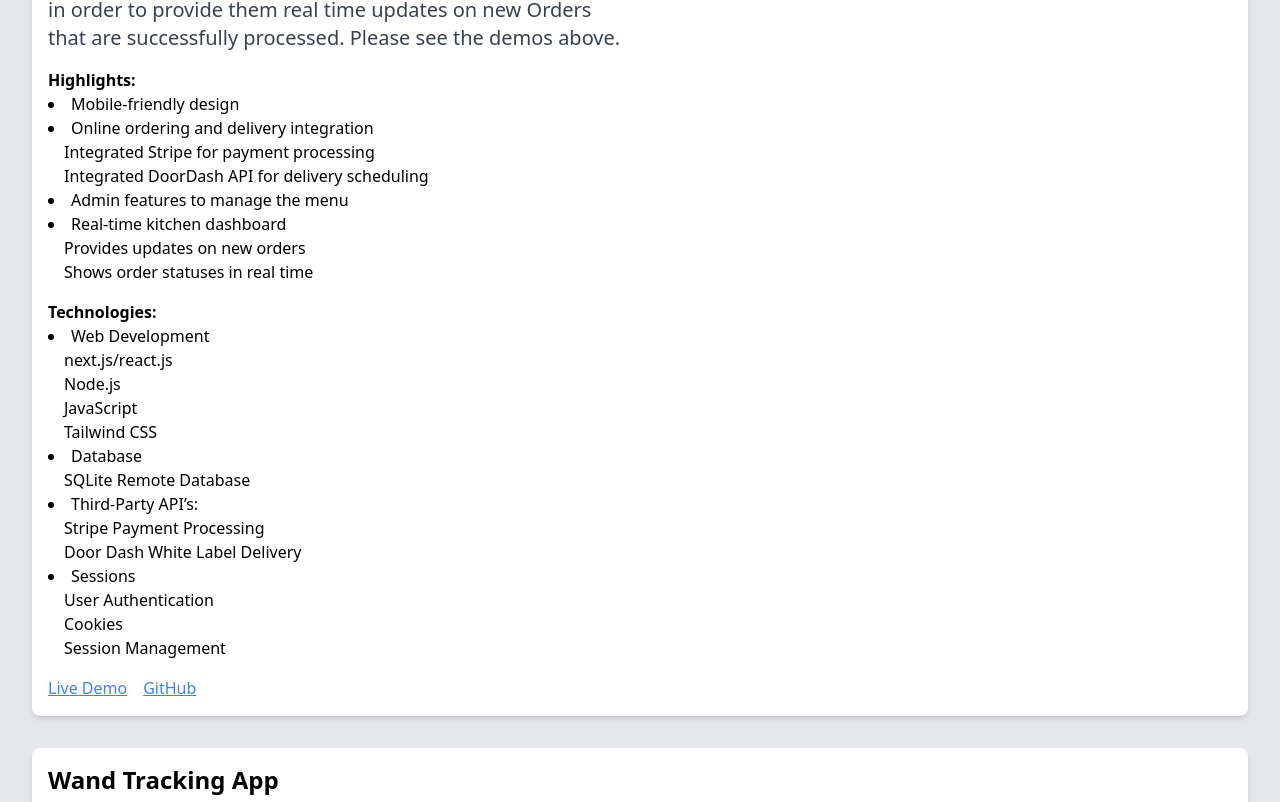
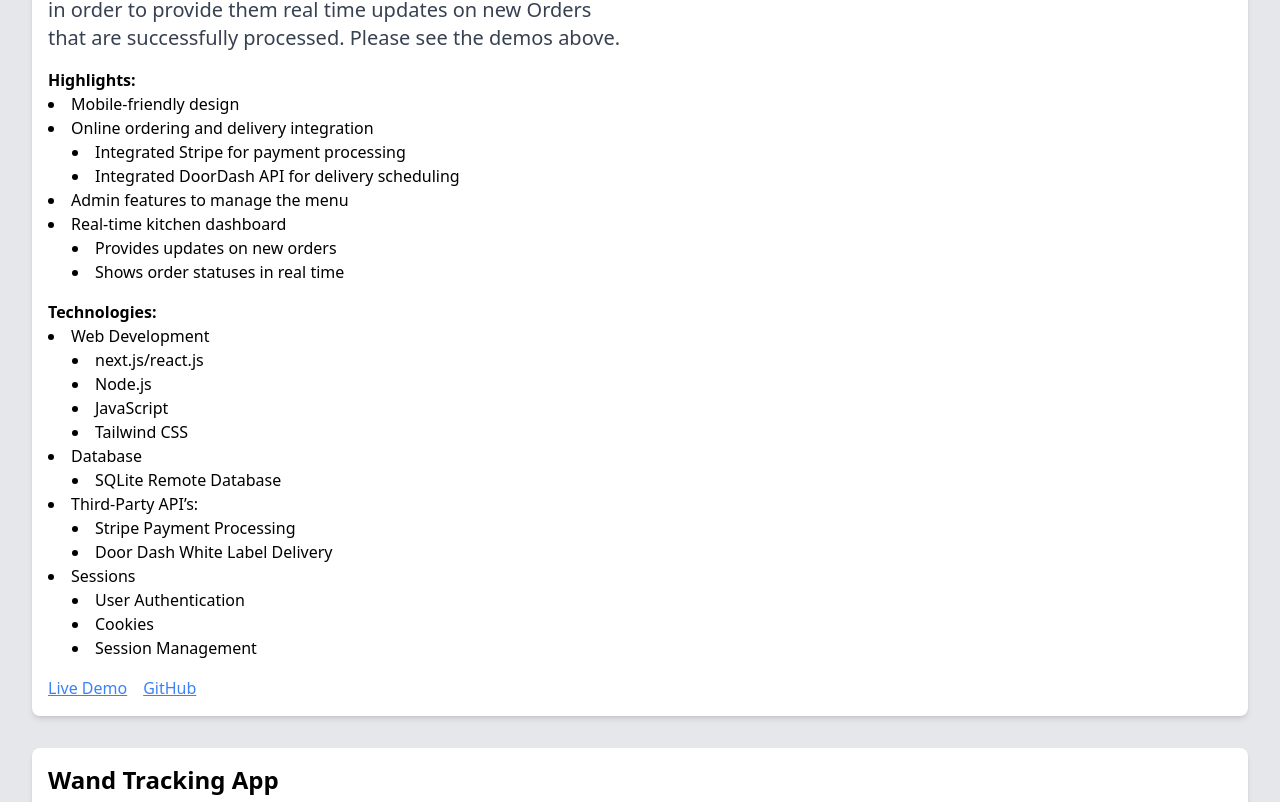
Before and after one commit to rcbrian81/my-website, a React (Create React App) app: page / in a window 1280 px wide. Shown: the part 2018-2820 px from the top of the page. Built offline with nearby package versions, Linux system fonts and the light colour scheme.

Commit message:
indent added to subpoints of bullet points ProjectCard.js text

```diff
--- a/src/components/ProjectCard.js
+++ b/src/components/ProjectCard.js
@@ -24,9 +24,11 @@ const ProjectCard = ({ title, description, text, images, videos, links }) => {
           <li key={index}>
             {point.text}
             {point.subpoints && (
-              <ul className="list-circle list-inside ml-4">
+              <ul className="list-disc list-inside ml-6">
+                {" "}
+                {/* Use ml-6 for indentation */}
                 {point.subpoints.map((subpoint, subIndex) => (
-                  <li key={subIndex}>{"    " + subpoint}</li>
+                  <li key={subIndex}>{subpoint}</li>
                 ))}
               </ul>
             )}
@@ -35,6 +37,7 @@ const ProjectCard = ({ title, description, text, images, videos, links }) => {
       </ul>
     );
   };
+
   return (
     <div className="flex flex-col bg-white shadow-md rounded-lg overflow-hidden mb-8">
       <h3 className="text-2xl font-bold p-4">{title}</h3>
```
